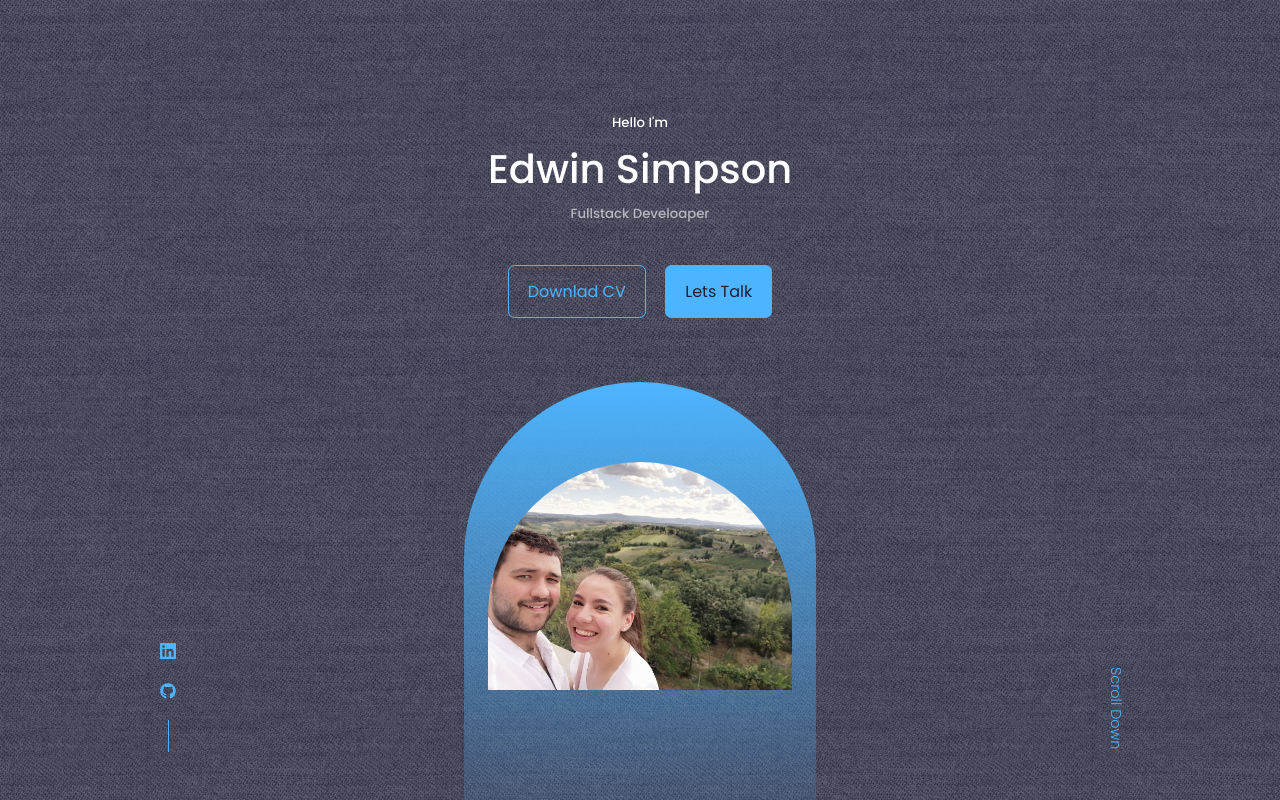
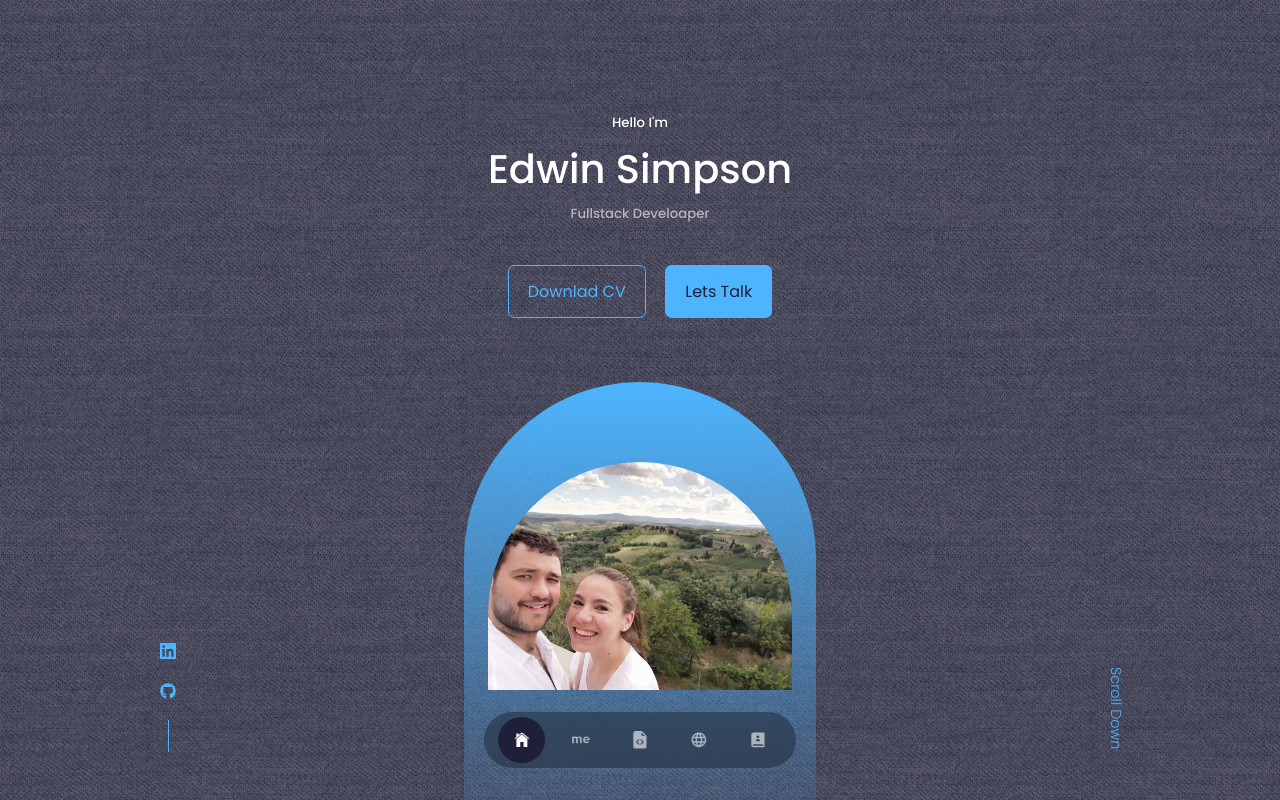
Before and after one commit to Edwin0204/React-portfolio, a React (Create React App) app in the folder react-portfolio/: page / in a window 1280 px wide. Shown: the top 800 px of the page. Built offline with nearby package versions, Linux system fonts and the light colour scheme.

Commit message:
Nav barr style

```diff
--- a/react-portfolio/src/components/about/About.jsx
+++ b/react-portfolio/src/components/about/About.jsx
@@ -3,7 +3,7 @@
 
 const about = () => {
   return (
-    <section id='#about'>about</section>
+    <section id='about'>about</section>
   )
 }
 
--- a/react-portfolio/src/components/contact/Contact.jsx
+++ b/react-portfolio/src/components/contact/Contact.jsx
@@ -3,7 +3,7 @@
 
 const contact = () => {
   return (
-    <section id='#contact'>contact</section>
+    <section id='contact'>contact</section>
   )
 }
 
--- a/react-portfolio/src/components/experience/Experience.jsx
+++ b/react-portfolio/src/components/experience/Experience.jsx
@@ -3,7 +3,7 @@
 
 const Experience = () => {
   return (
-    <section id='#experience'>Experience</section>
+    <section id='experience'>Experience</section>
   )
 }
 
--- a/react-portfolio/src/components/nav/Nav.jsx
+++ b/react-portfolio/src/components/nav/Nav.jsx
@@ -9,7 +9,7 @@
 const Nav = () => {
   return (
     <nav>
-      <a href='#'><IoIosHome/></a>
+      <a href='#' className='active'><IoIosHome/></a>
       <a href='#about'><SiAboutdotme/></a>
       <a href='#experience'><BsFillFileEarmarkCodeFill/></a>
       <a href='#services'><MdOutlineLanguage/></a>
--- a/react-portfolio/src/components/nav/nav.css
+++ b/react-portfolio/src/components/nav/nav.css
@@ -0,0 +1,33 @@
+nav {
+    background: rgba(0, 0, 0, 0.3);
+    width: max-content;
+    display: block;
+    padding: 0.3rem .9rem;
+    z-index: 2;
+    position: fixed;
+    left: 50%;
+    transform: translateX(-50%);
+    bottom: 2rem;
+    display: flex;
+    gap: 0.8rem;
+    border-radius: 3rem;
+    backdrop-filter: blur(15px) ;
+}
+
+nav a {
+    background: transparent;
+    padding: 00.9rem;
+    border-radius: 50%;
+    display: flex;
+    color:var(--color-light);
+    font-size: 1.1rem;
+}
+
+nav a:hover {
+    background: rgba(0, 0, 0, 0.3)
+}
+
+nav a.active {
+    background: var(--color-bg);
+    color: var(--color-white);
+}
--- a/react-portfolio/src/components/services/Services.jsx
+++ b/react-portfolio/src/components/services/Services.jsx
@@ -3,7 +3,7 @@
 
 const Services = () => {
   return (
-    <section id='#services'>Services</section>
+    <section id='services'>Services</section>
   )
 }
 
```
